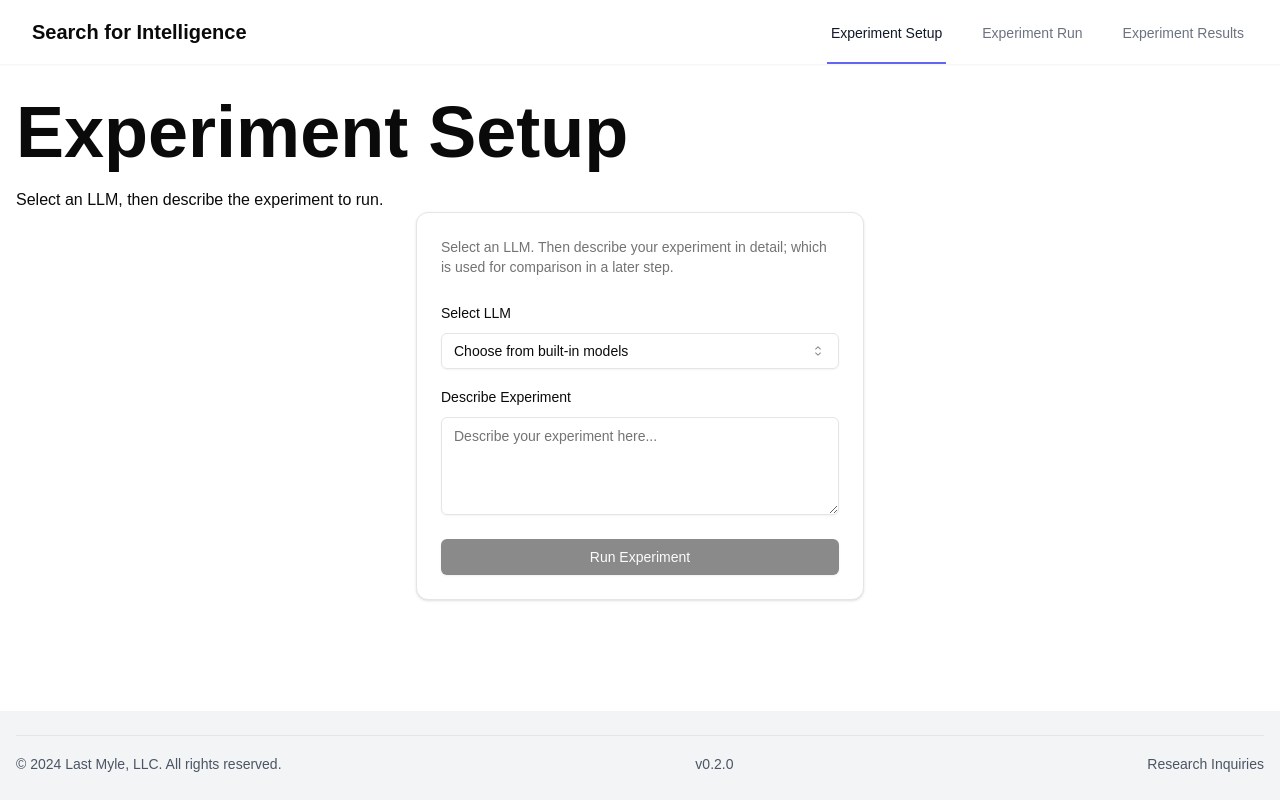
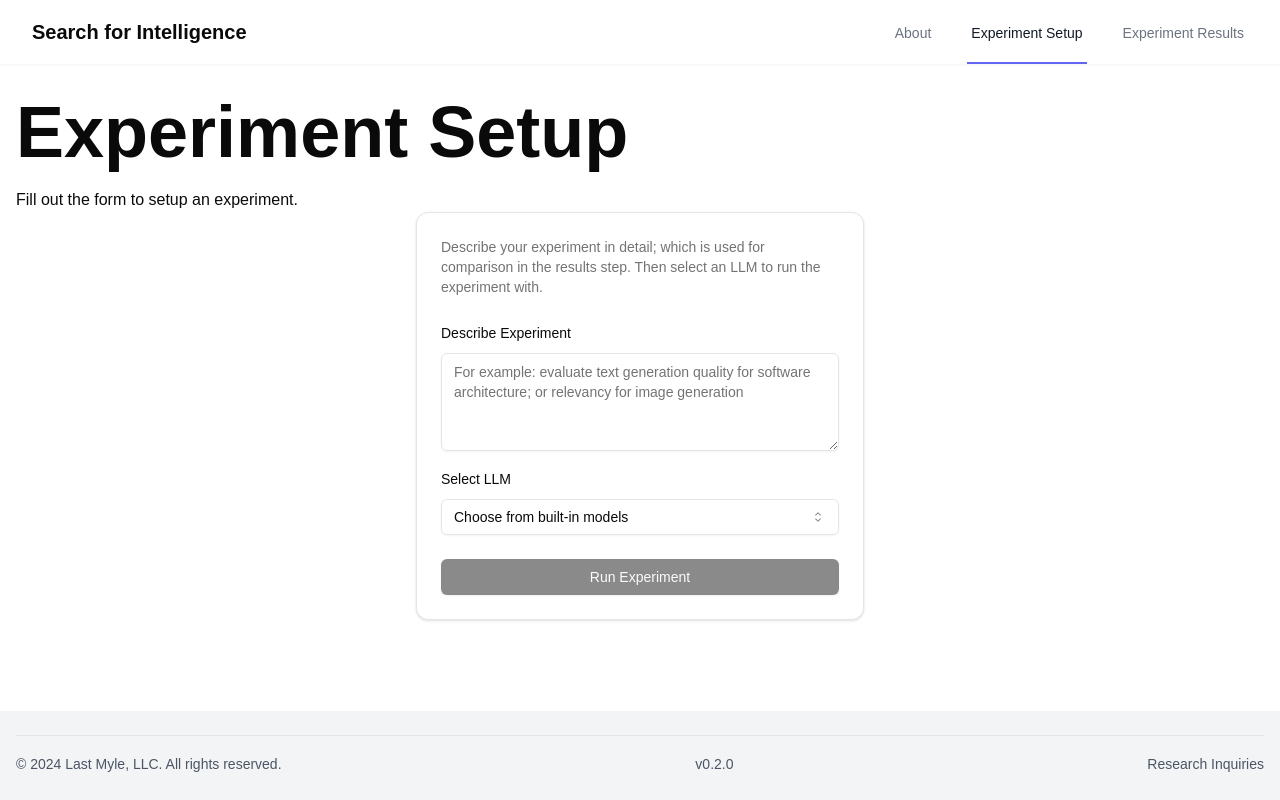
Before and after one commit to deboboy/search-for-intelligence, a Next.js app: page /experiment-setup in a window 1280 px wide. Built offline with nearby package versions, Linux system fonts and the light colour scheme.

Commit message:
cleanup copy; page styling; reveal About

```diff
--- a/app/components/Navbar.tsx
+++ b/app/components/Navbar.tsx
@@ -9,8 +9,8 @@ export function Navbar() {
   const pathname = usePathname()
 
   const links = [
+    { href: 'about', label: 'About'},
     { href: '/experiment-setup', label: 'Experiment Setup' },
-    { href: '/experiment-run', label: 'Experiment Run' },
     { href: '/experiment-results', label: 'Experiment Results' },
   ]
 
--- a/app/experiment-setup/page.tsx
+++ b/app/experiment-setup/page.tsx
@@ -6,7 +6,7 @@ export default function ExperimentSetup() {
       <h1 className="text-5xl md:text-7xl font-extrabold mb-5 animate-fade-in-up">
         Experiment Setup
       </h1>
-      <p>Select an LLM, then describe the experiment to run.</p>
+      <p>Fill out the form to setup an experiment.</p>
       <LlmExperiment />
     </div>
   );
--- a/app/page.tsx
+++ b/app/page.tsx
@@ -37,8 +37,8 @@ export default function Home() {
         </div>
 
         <div className={`font-aeonik flex flex-col items-center justify-center h-screen transition-opacity duration-1500 ${loaded ? 'opacity-100' : 'opacity-0'}`}>
-          <h1 className="font-aeonik text-black text-2xl mb-4">Search for Intelligence</h1>
-          <p className="font-aeonik text-black">Evaluate open source LLMs with scoring.</p>
+          <h1 className="text-5xl md:text-7xl font-extrabold mb-5 animate-fade-in-up">Search for Intelligence</h1>
+          <p className="text-xl md:text-2xl mb-8 animate-fade-in-up animation-delay-200">Evaluate open source LLMs with scoring.</p>
         </div>
       </main>
     </>
--- a/components/llm-experiment.tsx
+++ b/components/llm-experiment.tsx
@@ -57,9 +57,23 @@ export function LlmExperiment() {
   return (
     <Card className="w-full max-w-md mx-auto">
       <CardHeader>
-        <CardDescription>Select an LLM. Then describe your experiment in detail; which is used for comparison in a later step.</CardDescription>
+        <CardDescription>Describe your experiment in detail; which is used for comparison in the results step.
+          Then select an LLM to run the experiment with.
+        </CardDescription>
       </CardHeader>
       <CardContent className="space-y-4">
+        <div className="space-y-2">
+          <label htmlFor="experiment-description" className="text-sm font-medium">
+            Describe Experiment
+          </label>
+          <Textarea
+            id="experiment-description"
+            placeholder="For example: evaluate text generation quality for software architecture; or relevancy for image generation"
+            value={experimentDescription}
+            onChange={(e) => setExperimentDescription(e.target.value)}
+            rows={4}
+          />
+        </div>
         <div className="space-y-2">
           <label htmlFor="llm-select" className="text-sm font-medium">
             Select LLM
@@ -78,18 +92,6 @@ export function LlmExperiment() {
             </SelectContent>
           </Select>
         </div>
-        <div className="space-y-2">
-          <label htmlFor="experiment-description" className="text-sm font-medium">
-            Describe Experiment
-          </label>
-          <Textarea
-            id="experiment-description"
-            placeholder="Describe your experiment here..."
-            value={experimentDescription}
-            onChange={(e) => setExperimentDescription(e.target.value)}
-            rows={4}
-          />
-        </div>
       </CardContent>
       <CardFooter>
         <Button
```
